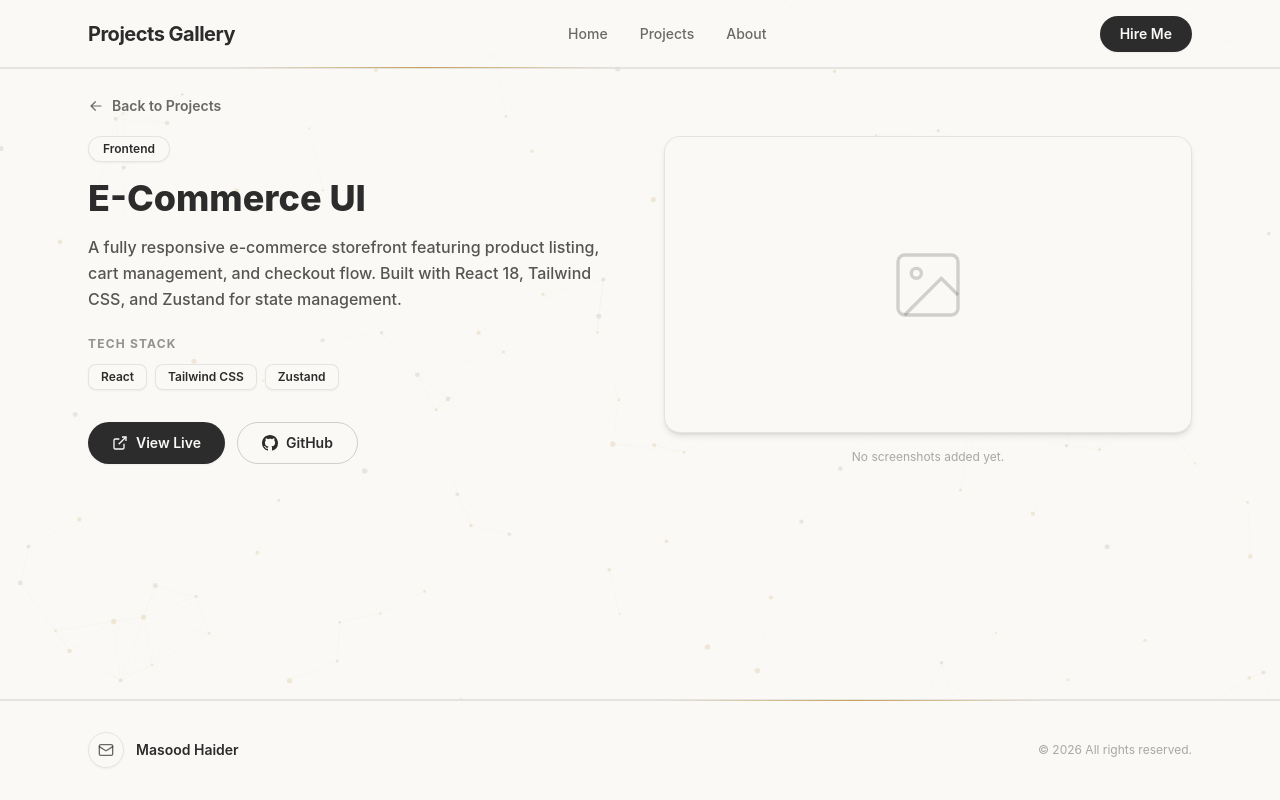
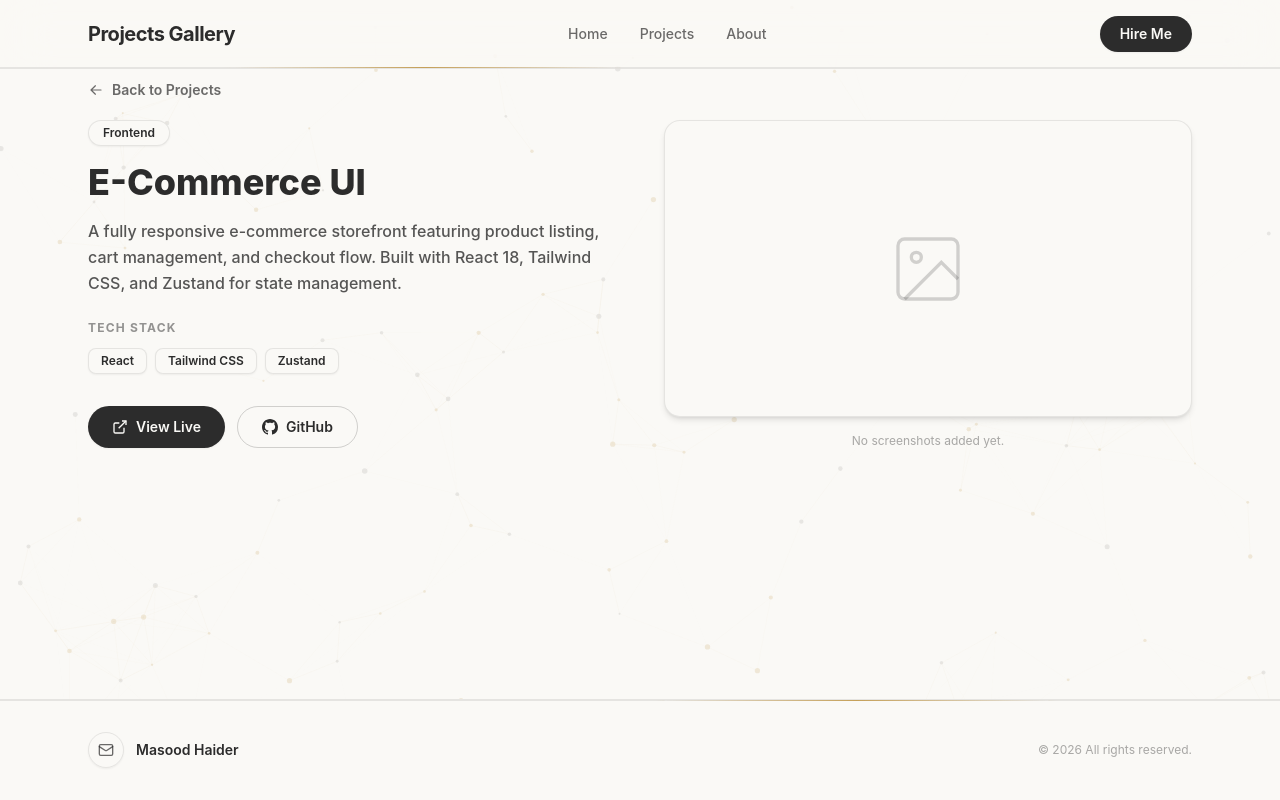
Before and after one commit to Masood-Haider/projects-gallery, a Next.js app: page /projects/1 in a window 1280 px wide. Built offline with nearby package versions, Linux system fonts and the light colour scheme.

Commit message:
Reduce space between Back to Projects button and bottom of Navbar

```diff
--- a/app/projects/[id]/ProjectDetailClient.tsx
+++ b/app/projects/[id]/ProjectDetailClient.tsx
@@ -37,7 +37,7 @@ export default function ProjectDetailClient({ project }: { project: Project }) {
     project.category === "frontend" ? "Frontend" : "Full Stack";
 
   return (
-    <div className="mx-auto max-w-6xl px-4 sm:px-6 pb-16 pt-20 sm:pt-24">
+    <div className="mx-auto max-w-6xl px-4 sm:px-6 pb-16 pt-18 sm:pt-20">
       {/* Back link */}
       <Link
         href="/projects"
```
